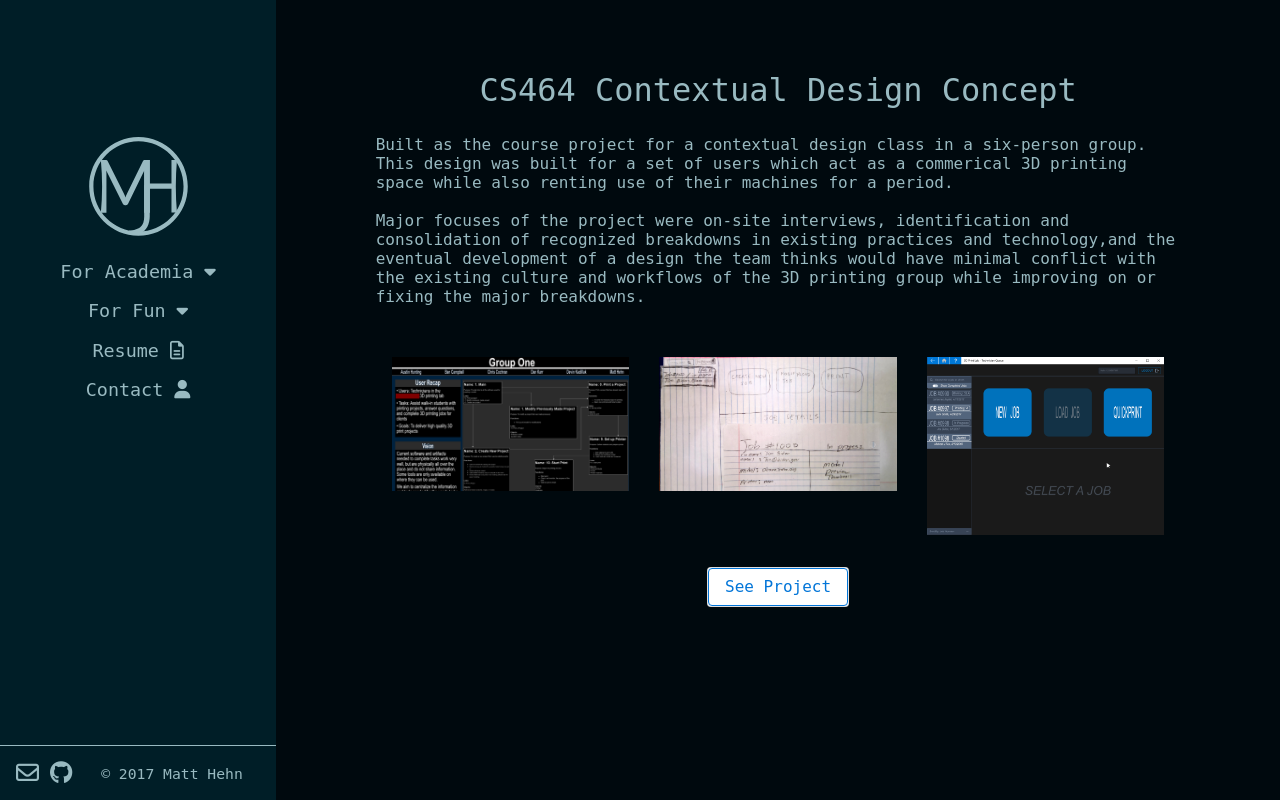
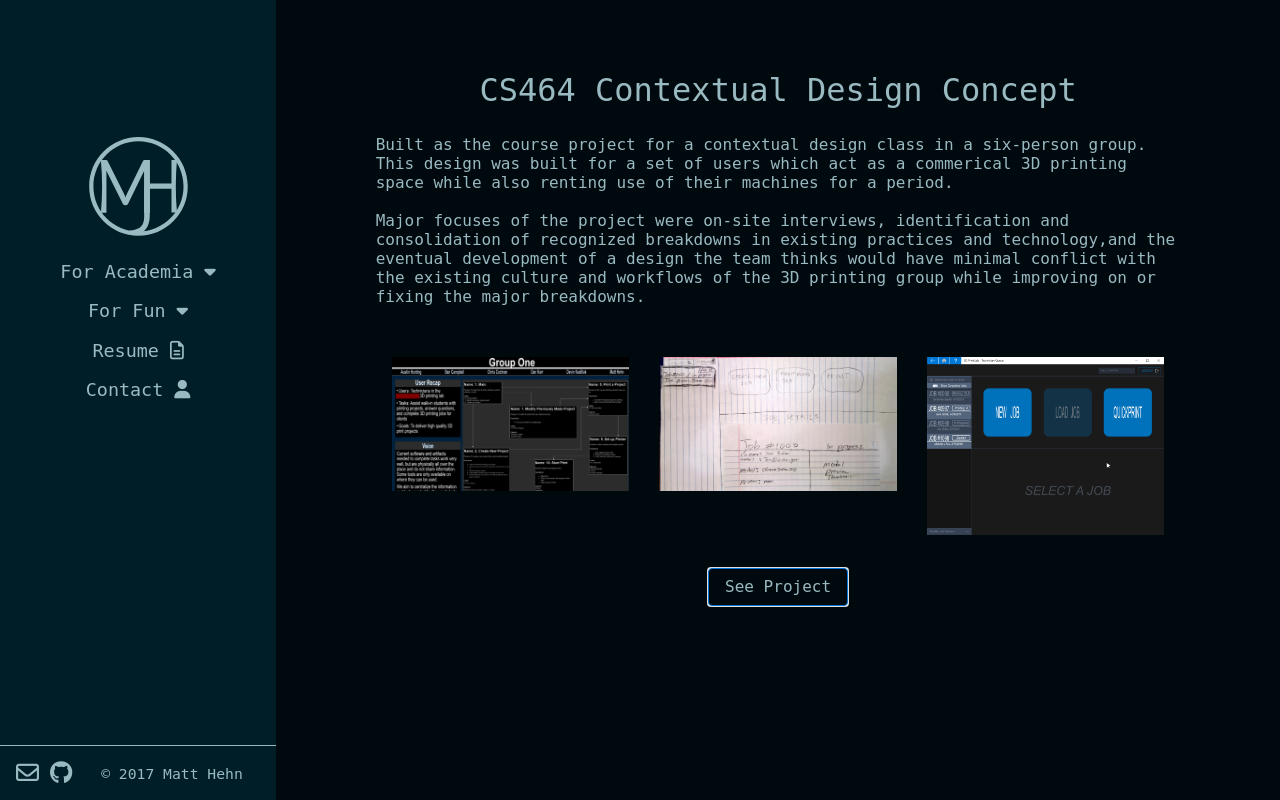
Before and after one commit to mjhehn/website, a PHP site: page /Projects/CS464.php in a window 1280 px wide. Run offline with PHP 8.4, Linux system fonts and the light colour scheme; some libraries are stand-ins or nearby versions; some web fonts are replaced.

Commit message:
slightly customized buttons... hopefully

```diff
--- a/assets/css/common.css
+++ b/assets/css/common.css
@@ -34,6 +34,10 @@ p.alertGood {
   margin-left: auto;
   margin-right: auto;
   text-align: center; }
+
+.btn-outline-primary {
+  background: #00090E;
+  color: #99BAC1; }
 
 .blog {
   padding: 0rem; }
--- a/assets/css/sidebar.css
+++ b/assets/css/sidebar.css
@@ -181,6 +181,10 @@ p.alertGood {
   margin-right: auto;
   text-align: center; }
 
+.btn-outline-primary {
+  background: #00090E;
+  color: #99BAC1; }
+
 .blog {
   padding: 0rem; }
 
--- a/assets/css/slideout.css
+++ b/assets/css/slideout.css
@@ -343,6 +343,10 @@ p.alertGood {
   margin-right: auto;
   text-align: center; }
 
+.btn-outline-primary {
+  background: #00090E;
+  color: #99BAC1; }
+
 .blog {
   padding: 0rem; }
 
--- a/assets/scss/common.scss
+++ b/assets/scss/common.scss
@@ -40,6 +40,11 @@ p.alertGood{
     margin-left: auto;
     margin-right: auto;
     text-align: center;
+}
+
+.btn-outline-primary{
+    background: $backgroundColor;
+    color: $fontColor;
 }
 
 //blog pages***********************************************
```
Also changed, not shown: 1 other file.
